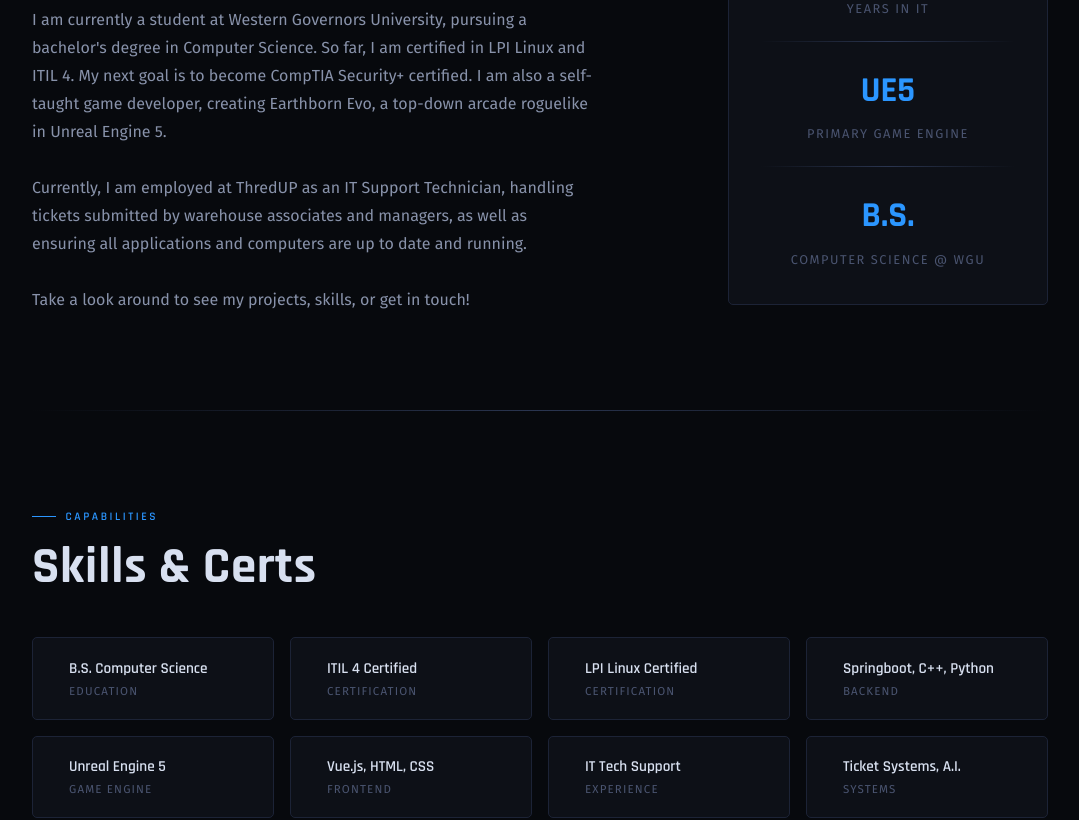
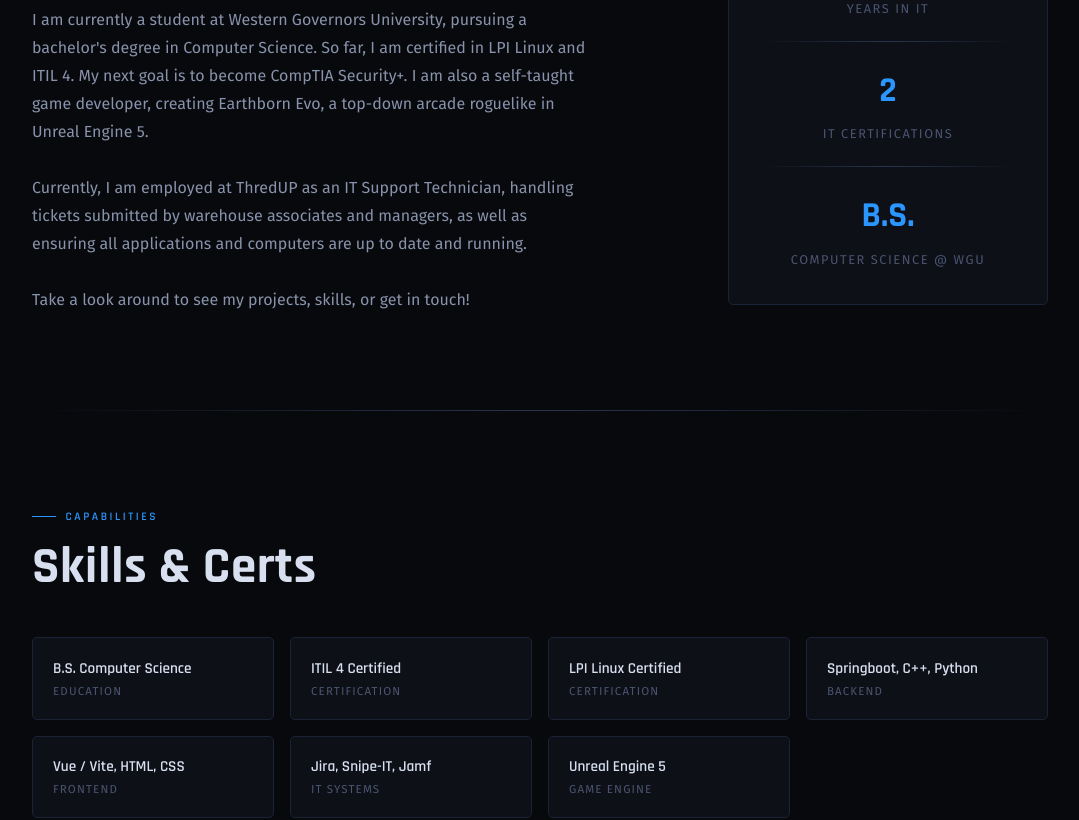
Before and after one commit to jessem836/jm-studio-site, a Vue app: page /#/ in a window 1280 px wide. Shown: the part 640-1460 px from the top of the page, without its empty margins (100-1179 px from the left). Built offline with nearby package versions, Linux system fonts and the light colour scheme.

Commit message:
Slight changes to carousel

```diff
--- a/src/views/EarthbornView.vue
+++ b/src/views/EarthbornView.vue
@@ -165,8 +165,8 @@
 ]
 
 const screenshots = [
-  { title: 'Solar Hazard',            src: new URL('/img/dev/DevImg_1.jpg', import.meta.url).href },
   { title: 'Command Center',          src: new URL('/img/dev/DevImg_2.jpg', import.meta.url).href },
+  { title: 'Solar Hazard',            src: new URL('/img/dev/DevImg_1.jpg', import.meta.url).href }
 ]
 
 const currentIndex = ref(-1);
@@ -187,7 +187,7 @@
 
 function autoPlay() {
   nextSlide();
-  setTimeout(autoPlay, 3000);
+  setTimeout(autoPlay, 4000);
 }
 </script>
 
--- a/src/views/HomeView.vue
+++ b/src/views/HomeView.vue
@@ -22,7 +22,7 @@
             <h2 class="section-title">Who I Am</h2>
             <p class="about-body">
              I am currently a student at Western Governors University, pursuing a bachelor's degree in Computer Science.
-             So far, I am certified in LPI Linux and ITIL 4. My next goal is to become CompTIA Security+ certified. I am also a self-taught
+             So far, I am certified in LPI Linux and ITIL 4. My next goal is to become CompTIA Security+. I am also a self-taught
              game developer, creating Earthborn Evo, a top-down arcade roguelike in Unreal Engine 5.
              <br><br>
              Currently, I am employed at ThredUP as an IT Support Technician,
@@ -39,8 +39,8 @@
               </div>
               <div class="divider" style="margin: 1.25rem 0;"></div>
               <div class="stat">
-                <span class="stat-num">UE5</span>
-                <span class="stat-label">Primary Game Engine</span>
+                <span class="stat-num">2</span>
+                <span class="stat-label">IT Certifications</span>
               </div>
               <div class="divider" style="margin: 1.25rem 0;"></div>
               <div class="stat">
@@ -62,7 +62,6 @@
         <h2 class="section-title">Skills & Certs</h2>
         <div class="skills-grid">
           <div v-for="skill in skills" :key="skill.name" class="skill-card">
-            <span class="skill-icon">{{ skill.icon }}</span>
             <div>
               <p class="skill-name">{{ skill.name }}</p>
               <p class="skill-cat">{{ skill.category }}</p>
@@ -146,10 +145,9 @@
   {  name: 'ITIL 4 Certified',      category: 'Certification' },
   {  name: 'LPI Linux Certified',   category: 'Certification' },
   {  name: 'Springboot, C++, Python',       category: 'Backend' },
+  {  name: 'Vue / Vite, HTML, CSS',             category: 'Frontend' },
+  {  name: 'Jira, Snipe-IT, Jamf',          category: 'IT Systems' },
   {  name: 'Unreal Engine 5',         category: 'Game Engine' },
-  {  name: 'Vue.js, HTML, CSS',             category: 'Frontend' },
-  {  name: 'IT Tech Support',        category: 'Experience' },
-  {  name: 'Ticket Systems, A.I.',          category: 'Systems' },
 ]
 </script>
 
--- a/src/views/PersonalView.vue
+++ b/src/views/PersonalView.vue
@@ -198,7 +198,6 @@
   { title: 'Exultia Skirmish',                   src: new URL('/img/figures/NL_2.jpg', import.meta.url).href },
   { title: '1st Claw',                           src: new URL('/img/figures/NL_3.jpg', import.meta.url).href },
   { title: 'Heavy Lokhust Destroyer',            src: new URL('/img/figures/Necron_1.jpg', import.meta.url).href },
-  { title: '1st Claw',                           src: new URL('/img/figures/NL_3.jpg', import.meta.url).href },
   { title: 'Talos Valcoran',                     src: new URL('/img/figures/Talos_1.jpg', import.meta.url).href },
 ]
 
@@ -222,7 +221,7 @@
 
 function autoPlay() {
   nextSlide();
-  setTimeout(autoPlay, 3000);
+  setTimeout(autoPlay, 4000);
 }
 </script>
 
```
